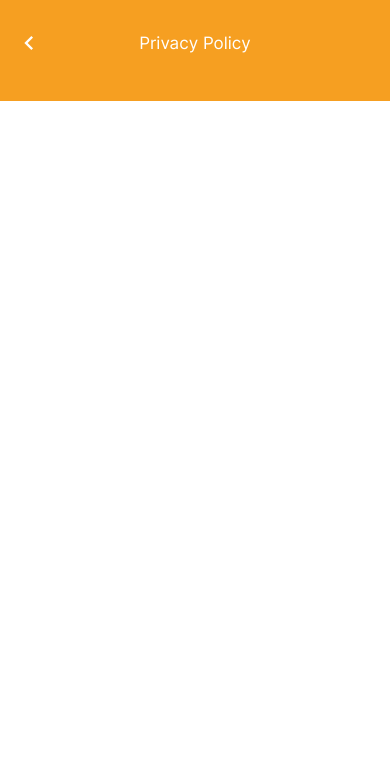
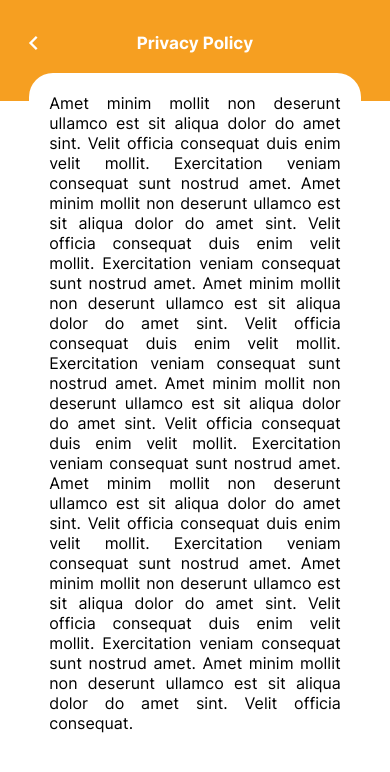
Before and after one commit to MuhammadRafeh/ECom, a React Native app: screen /PrivacyPolicy in a window 390 px wide. Shown: the top 772 px of the page. Built offline with nearby package versions, Linux system fonts and the light colour scheme.

Commit message:
Done with Privacy Policy Screen!

```diff
--- a/src/screens/app/PrivacyPolicy/PrivacyPolicyScreen.tsx
+++ b/src/screens/app/PrivacyPolicy/PrivacyPolicyScreen.tsx
@@ -1,5 +1,5 @@
 import React from 'react';
-import { Text, View, StyleSheet, TouchableOpacity } from 'react-native';
+import { Text, View, StyleSheet, TouchableOpacity, ScrollView } from 'react-native';
 import constants from '../../../constants/constants';
 import { hP } from '../../../functions/getDPFromPercent';
 import Constants from 'expo-constants';
@@ -10,15 +10,21 @@ const PrivacyPolicyScreen = (props: any) => {
     return (
         <View style={styles.screen}>
             <View style={{ height: hP('12%'), backgroundColor: constants.primary, flexDirection: 'row', justifyContent: 'center', alignItems: 'center', top: -8 }}>
-                <TouchableOpacity style={{ position: 'absolute', left: 15 }}>
+                <TouchableOpacity style={{ position: 'absolute', left: '5%' }}>
                     <MaterialIcons size={28} color={'white'} name={'keyboard-arrow-left'} />
                 </TouchableOpacity>
                 <View>
-                    <Text style={{ fontSize: getFontSize(17), fontFamily: 'Inter', color: '#fff' }}>Privacy Policy</Text>
+                    <Text style={{ fontSize: getFontSize(17), fontFamily: 'Inter', color: '#fff', fontWeight: 'bold' }}>Privacy Policy</Text>
                 </View>
             </View>
-            <View style={{ height: hP('88%'), backgroundColor: '#fff' }}>
-
+            <View style={{ height: hP('88%'), backgroundColor: '#fff', alignItems: 'center' }}>
+                <View style={{ height: '100%', width: '85%', backgroundColor: '#fff', borderRadius: 24, padding: 20, top: -28 }}>
+                    <ScrollView>
+                        <Text style={{ textAlign: 'justify', fontFamily: 'Inter', fontSize: 16 }}>
+                            Amet minim mollit non deserunt ullamco est sit aliqua dolor do amet sint. Velit officia consequat duis enim velit mollit. Exercitation veniam consequat sunt nostrud amet. Amet minim mollit non deserunt ullamco est sit aliqua dolor do amet sint. Velit officia consequat duis enim velit mollit. Exercitation veniam consequat sunt nostrud amet. Amet minim mollit non deserunt ullamco est sit aliqua dolor do amet sint. Velit officia consequat duis enim velit mollit. Exercitation veniam consequat sunt nostrud amet. Amet minim mollit non deserunt ullamco est sit aliqua dolor do amet sint. Velit officia consequat duis enim velit mollit. Exercitation veniam consequat sunt nostrud amet. Amet minim mollit non deserunt ullamco est sit aliqua dolor do amet sint. Velit officia consequat duis enim velit mollit. Exercitation veniam consequat sunt nostrud amet. Amet minim mollit non deserunt ullamco est sit aliqua dolor do amet sint. Velit officia consequat duis enim velit mollit. Exercitation veniam consequat sunt nostrud amet. Amet minim mollit non deserunt ullamco est sit aliqua dolor do amet sint. Velit officia consequat.
+                        </Text>
+                    </ScrollView>
+                </View>
             </View>
         </View>
     );
```
